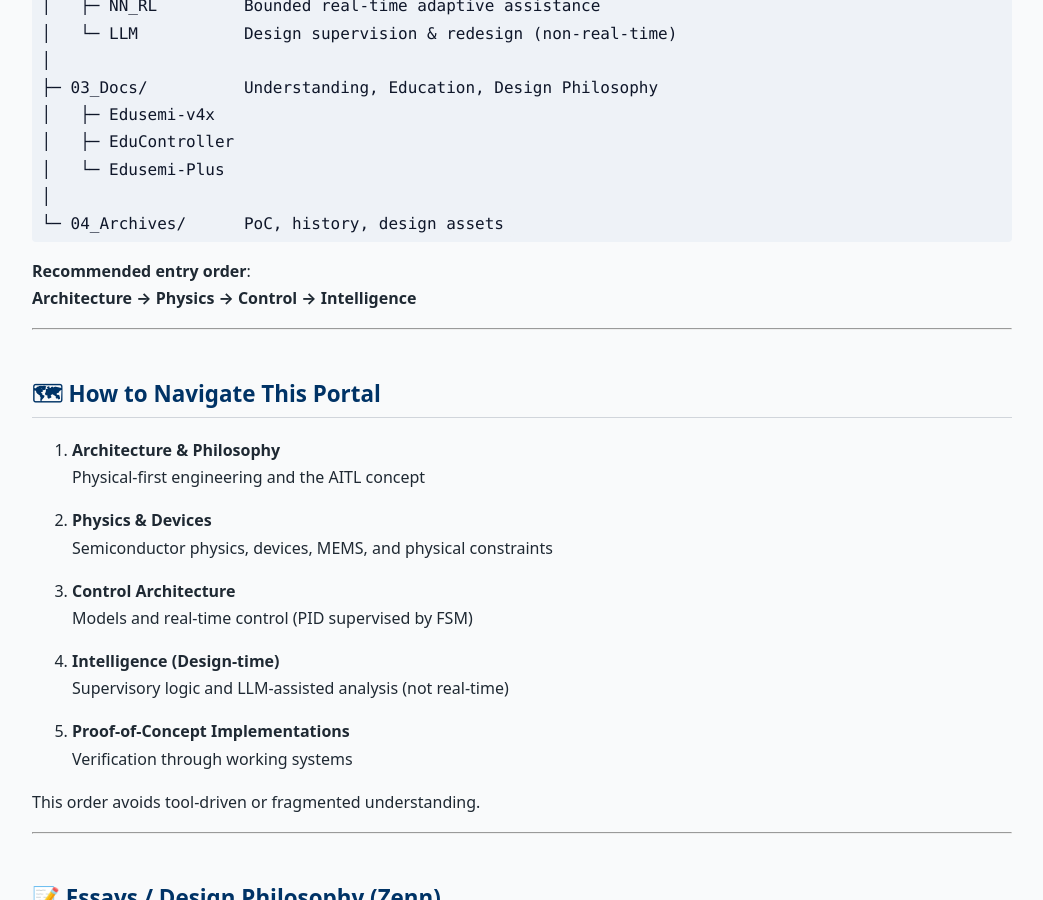
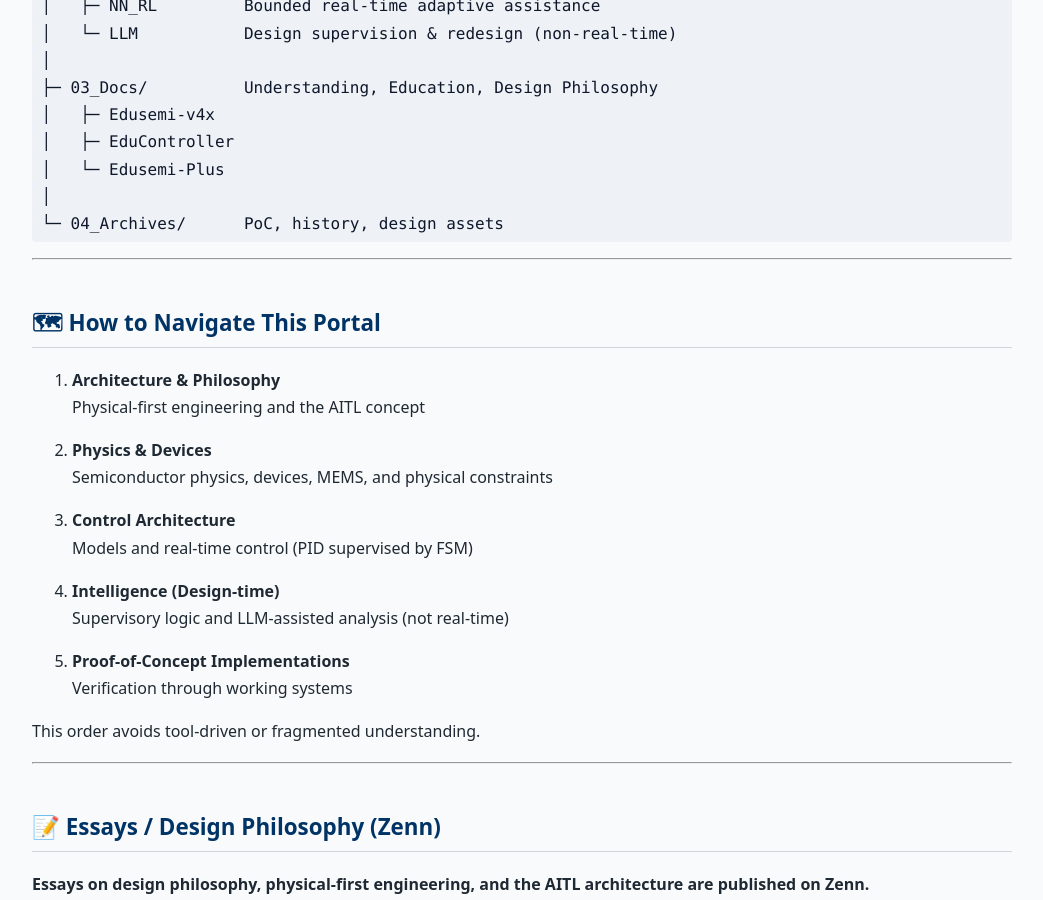
Before and after one commit to Samizo-AITL/Samizo-AITL.github.io, a Jekyll site: the page built from portal/en/index.md, in a window 1280 px wide and 900 px high, scrolled down 4112 px. Shown: the whole window, without its empty margins (118-1161 px from the left). Built offline with Jekyll 4.4.1, drawn with Linux system fonts in a browser that asks for light colours.

Commit message:
Update index.md

````diff
--- a/portal/en/index.md
+++ b/portal/en/index.md
@@ -174,9 +174,6 @@ Samizo-AITL/
 │
 └─ 04_Archives/      PoC, history, design assets
 ```
-
-**Recommended entry order**:
-**Architecture → Physics → Control → Intelligence**
 
 ---
 
````
